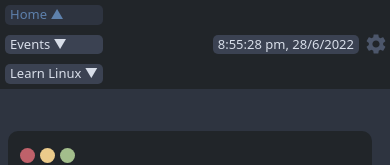
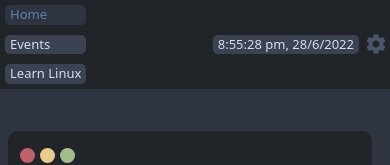
Before and after one commit to lugvitc/lugvitc.github.io, a React (Create React App) app: page /#/ in a window 390 px wide. Shown: the top 165 px of the page. Built offline with nearby package versions, Linux system fonts and the light colour scheme.

Commit message:
top bar page links dont show arrows in column mode (in mobile)

```diff
--- a/src/components/topBar/topBar.css
+++ b/src/components/topBar/topBar.css
@@ -105,6 +105,13 @@
         color: var(--nord10);
     }
 
+    .top-bar-element-clickable-active::after {
+        content: '';
+    }
+    .top-bar-element-clickable-inactive::after {
+        content: '';
+    }
+
     .bottom-strip {
         display: none;
     }
```
